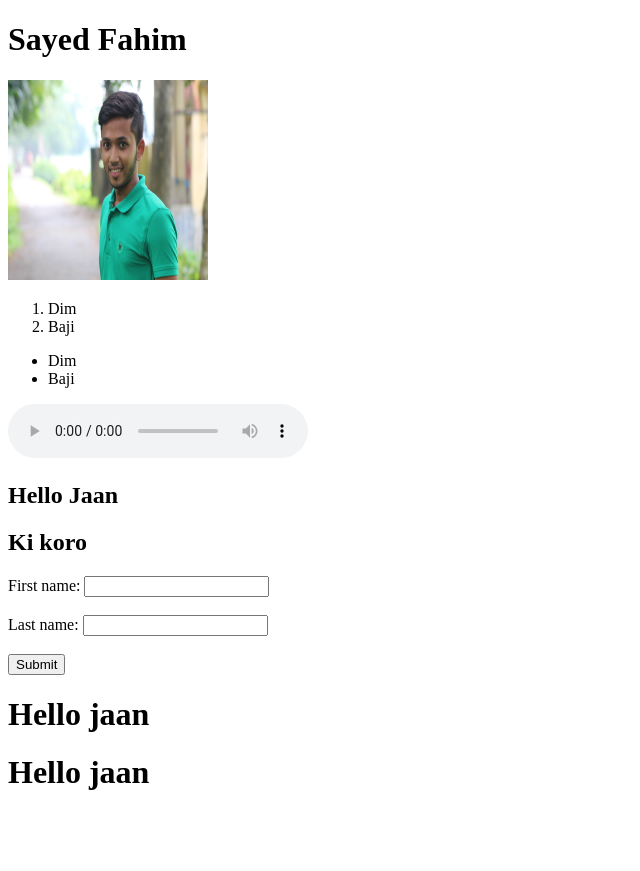
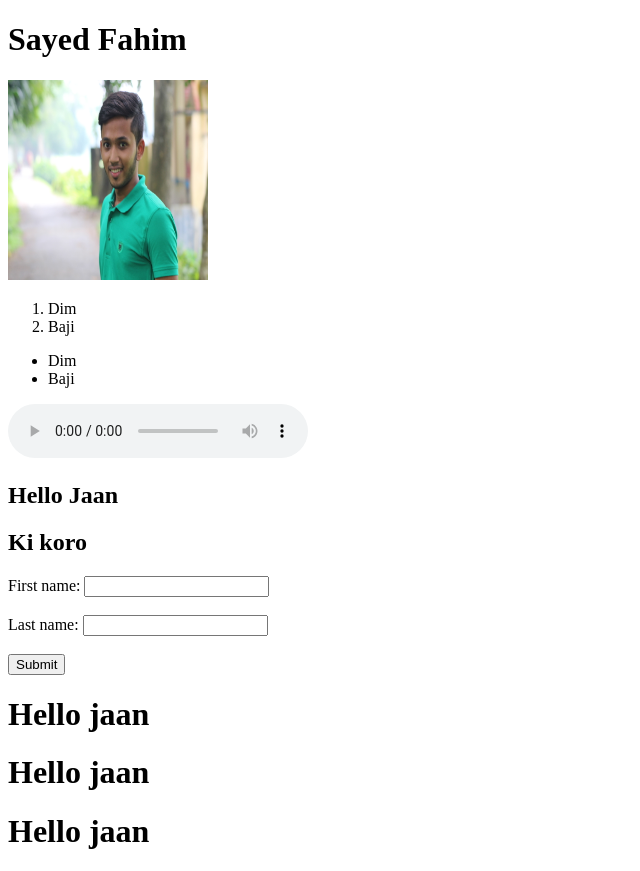
Before and after one commit to sayedfahim797/my-first-web, a plain HTML site: page index.html in a window 1280 px wide. Shown: the whole page, without its empty margins (0-640 px from the left). Before the commit the page ends 813 px from the top, so only its background shows below. Drawn offline with Linux system fonts and the light colour scheme.

Commit message:
2nd change

```diff
--- a/index.html
+++ b/index.html
@@ -35,5 +35,6 @@
         </div>
         <h1>Hello jaan</h1>
         <h1>Hello jaan</h1>
+        <h1>Hello jaan</h1>
 </body>
 </html>
```
